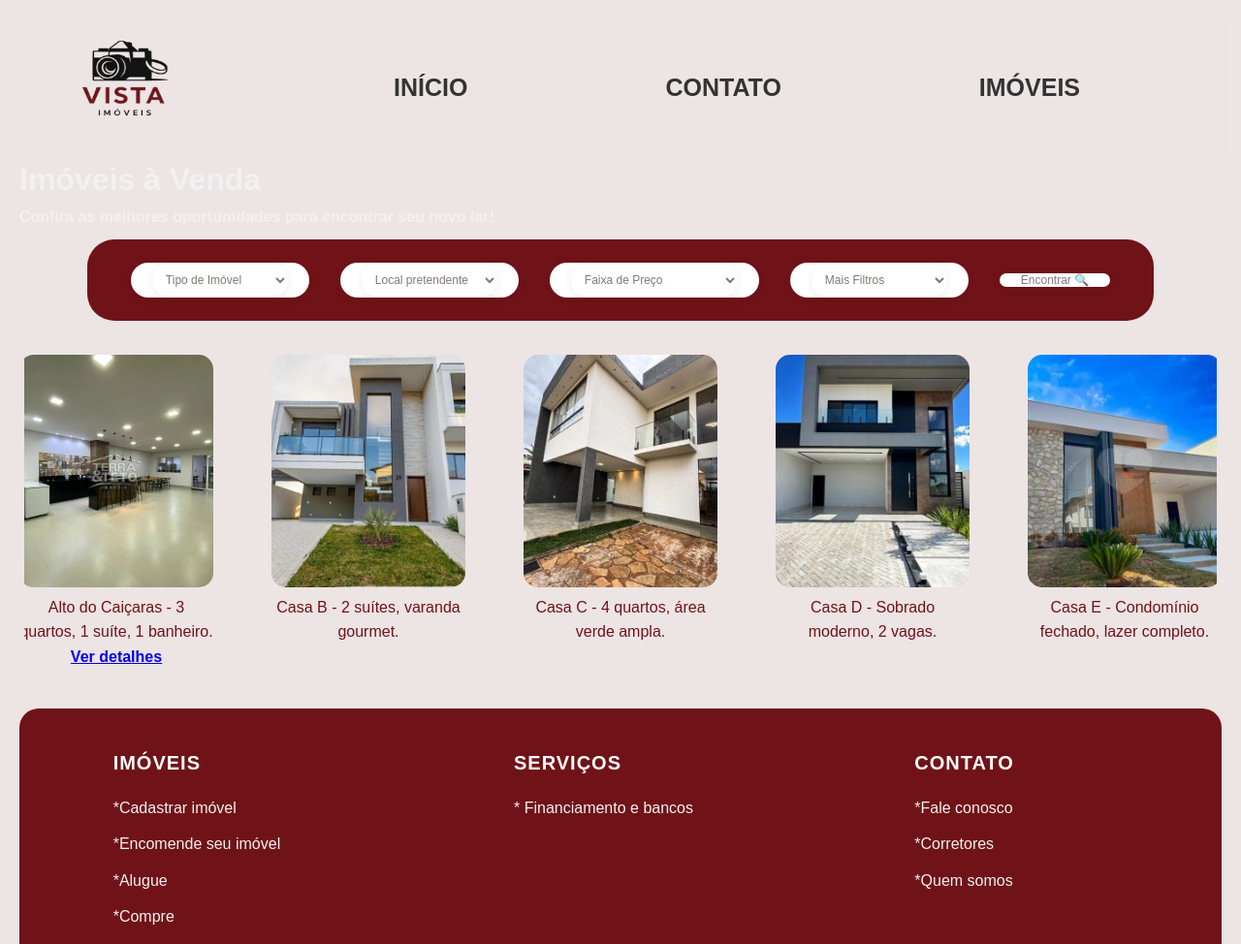
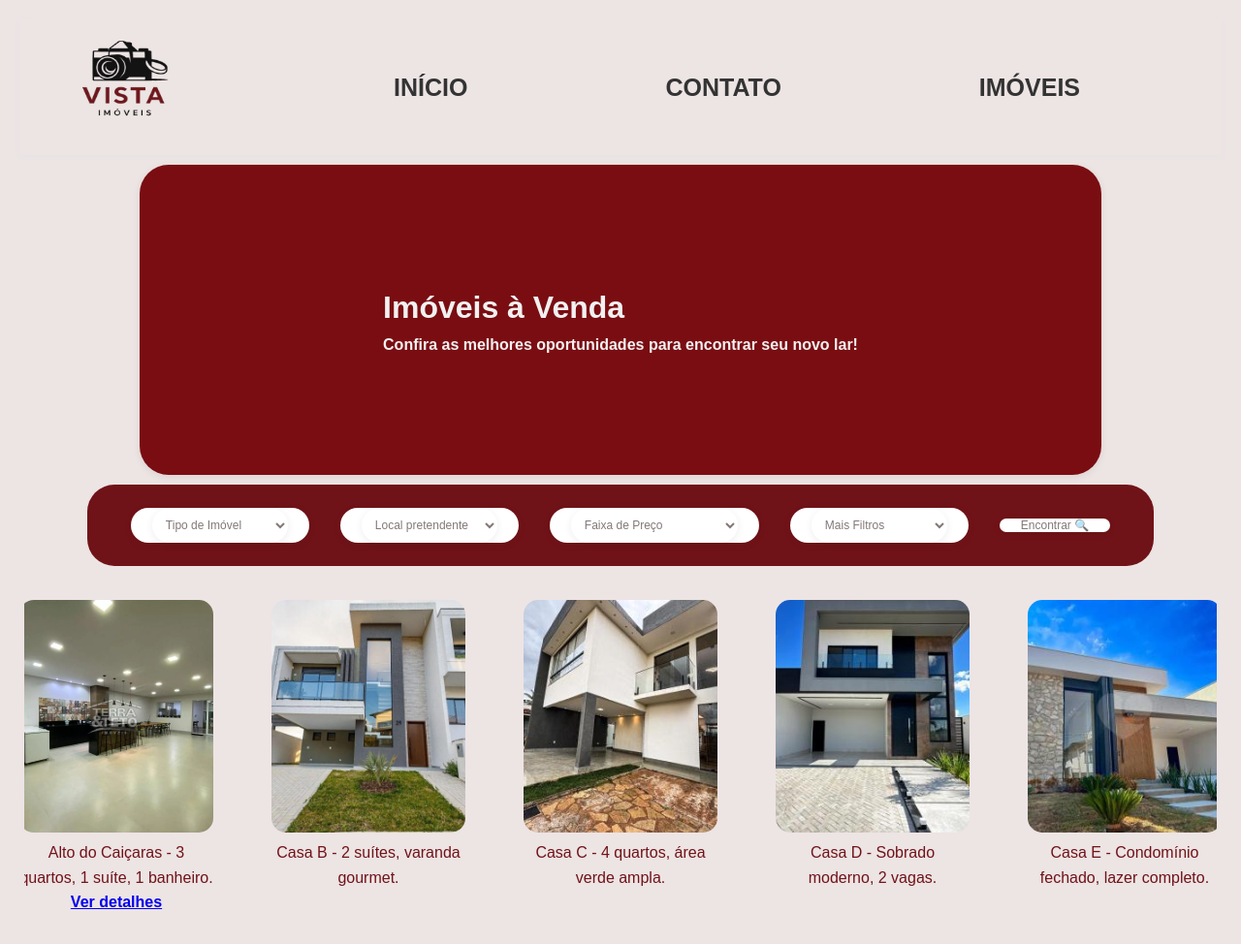
Before and after one commit to Up2YouSchool/Vista-Imoveis, a plain HTML site: page imoveis.html in a window 1280 px wide. Shown: the top 974 px of the page at 97% size. Drawn offline with Linux system fonts and the light colour scheme.

Commit message:
Update styles.css

```diff
--- a/styles.css
+++ b/styles.css
@@ -60,7 +60,7 @@ body {
 
 /* Topo */
 
-.top-sectionimoveis {
+.sectionimoveis {
   height: 320px;
   display: flex;
   align-items: center !important;
```
